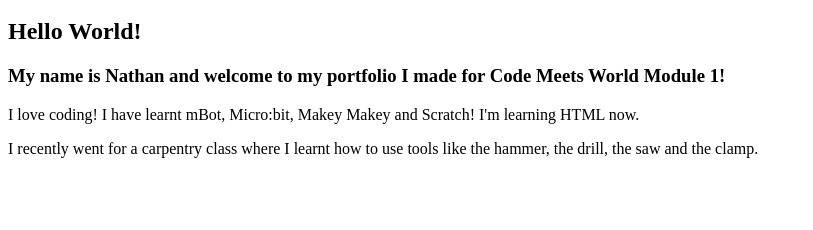
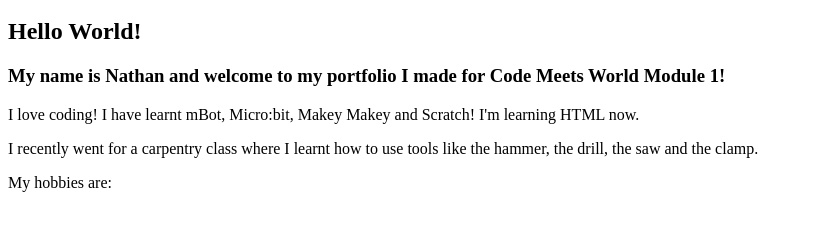
Before and after one commit to BigNate12/Coding-and-Building, a plain HTML site: page index.html in a window 1280 px wide. Shown: the part 48-278 px from the top of the page, without its empty margins (0-813 px from the left). Drawn offline with Linux system fonts and the light colour scheme.

Commit message:
My hobbies

```diff
--- a/index.html
+++ b/index.html
@@ -12,7 +12,7 @@
   <p>
   I recently went for a carpentry class where I learnt how to use tools like the hammer, the drill, the saw and the clamp.
   <p/>
-
+My hobbies are:
 
   </body>
 </html>
```
